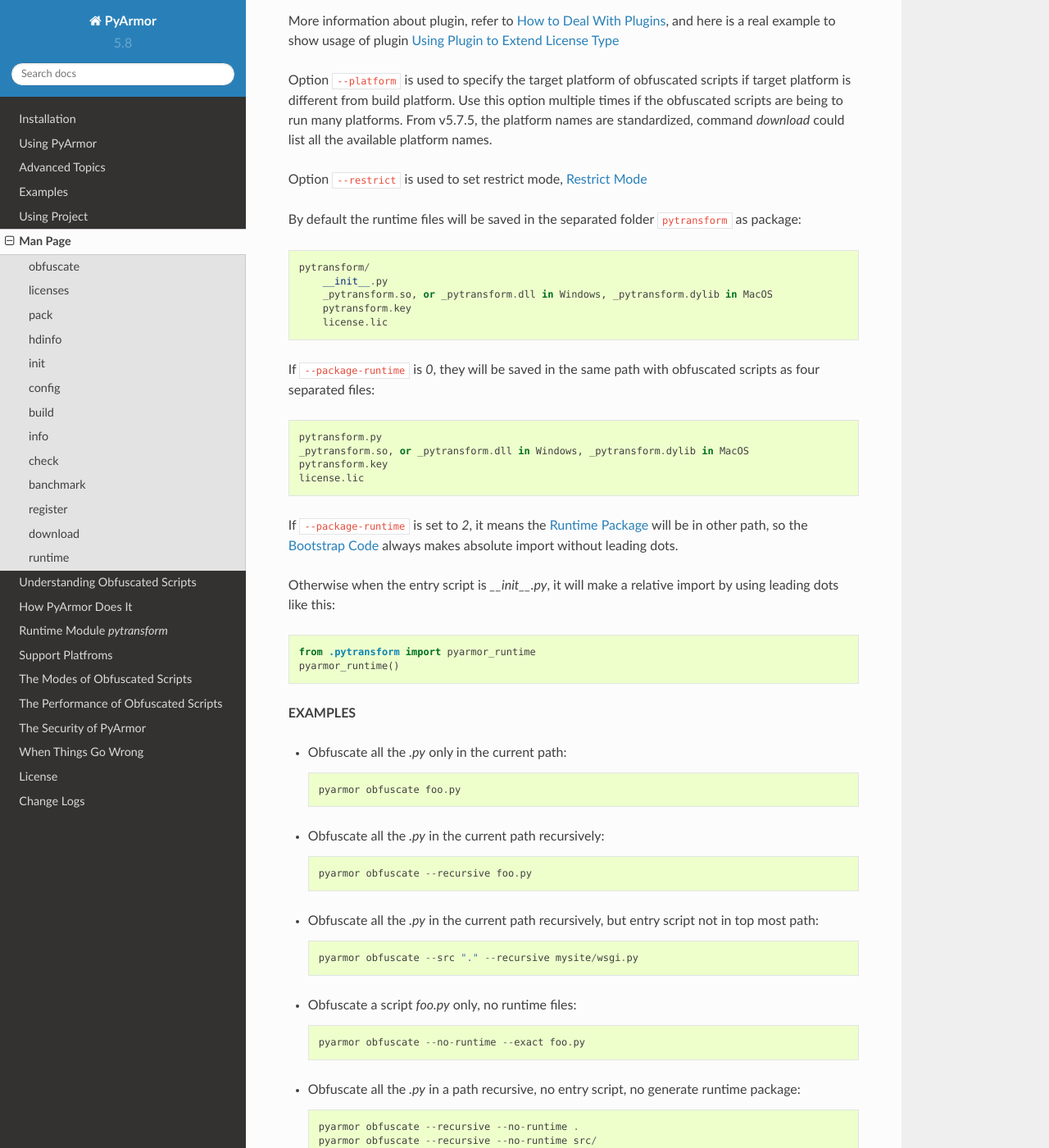
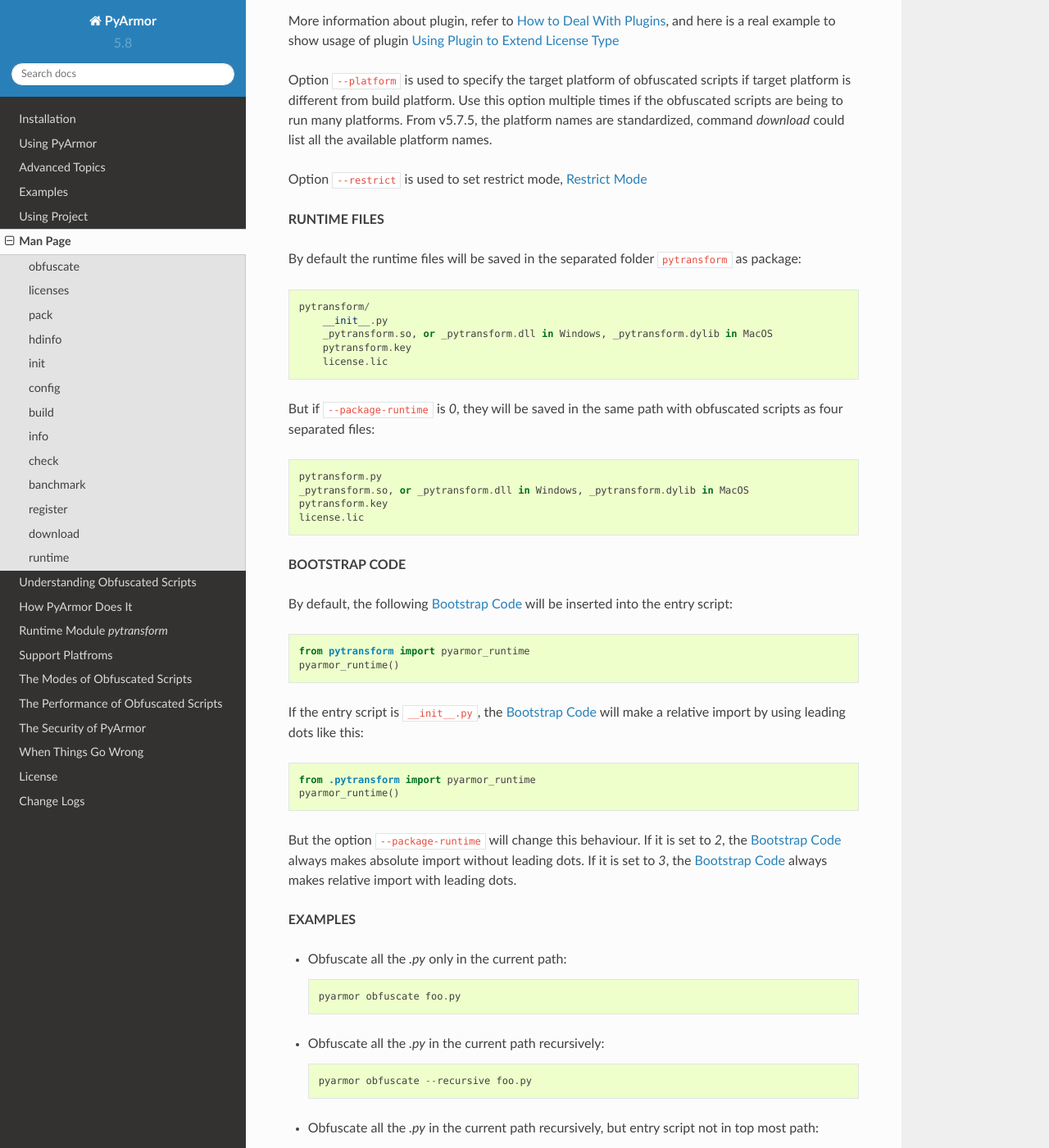
Before and after one commit to dashingsoft/pyarmor, a Sphinx documentation site: the page built from docs/man.rst, in a window 1280 px wide and 1400 px high, scrolled down 3102 px. Shown: the whole window at 82% size. Built offline with Sphinx 7.4.7 and the Read the Docs theme 2.0.0, drawn with Linux system fonts in a browser that asks for light colours; some of the changed text lies outside the part shown.

Commit message:
Refine --package-runtime

```diff
--- a/docs/man.rst
+++ b/docs/man.rst
@@ -58,19 +58,19 @@
 
 **OPTIONS**
 
--O, --output PATH           Output path, default is `dist`
--r, --recursive             Search scripts in recursive mode
--s, --src PATH              Specify source path if entry script is not in the top most path
---exclude PATH              Exclude the path in recusrive mode. Multiple paths are allowed, separated by ",", or use this option multiple times
---exact                     Only obfuscate list scripts
---no-bootstrap              Do not insert bootstrap code to entry script
---no-cross-protection       Do not insert protection code to entry script
---plugin NAME               Insert extra code to entry script, it could be used multiple times
---platform NAME             Distribute obfuscated scripts to other platform
---advanced <0,1>            Disable or enable advanced mode
---restrict <0,1,2,3,4>      Set restrict mode
---package-runtime <0,1,2>   Save the runtime files as a package or not
--n, --no-runtime            DO NOT generate runtime files
+-O, --output PATH             Output path, default is `dist`
+-r, --recursive               Search scripts in recursive mode
+-s, --src PATH                Specify source path if entry script is not in the top most path
+--exclude PATH                Exclude the path in recusrive mode. Multiple paths are allowed, separated by ",", or use this option multiple times
+--exact                       Only obfuscate list scripts
+--no-bootstrap                Do not insert bootstrap code to entry script
+--no-cross-protection         Do not insert protection code to entry script
+--plugin NAME                 Insert extra code to entry script, it could be used multiple times
+--platform NAME               Distribute obfuscated scripts to other platform
+--advanced <0,1>              Disable or enable advanced mode
+--restrict <0,1,2,3,4>        Set restrict mode
+--package-runtime <0,1,2,3>   Where to save runtime files, and how to make bootstrap code
+-n, --no-runtime              DO NOT generate runtime files
 
 **DESCRIPTION**
 
@@ -117,8 +117,9 @@
 v5.7.5, the platform names are standardized, command `download` could list all
 the available platform names.
 
-Option ``--restrict`` is used to set restrict mode, :ref:`Restrict
-Mode`
+Option ``--restrict`` is used to set restrict mode, :ref:`Restrict Mode`
+
+**RUNTIME FILES**
 
 By default the runtime files will be saved in the separated folder ``pytransform``
 as package::
@@ -129,7 +130,7 @@
         pytransform.key
         license.lic
 
-If ``--package-runtime`` is `0`, they will be saved in the same path with
+But if ``--package-runtime`` is `0`, they will be saved in the same path with
 obfuscated scripts as four separated files::
 
     pytransform.py
@@ -137,16 +138,25 @@
     pytransform.key
     license.lic
 
-If ``--package-runtime`` is set to `2`, it means the :ref:`runtime package` will
-be in other path, so the :ref:`bootstrap code` always makes absolute import
-without leading dots.
+**BOOTSTRAP CODE**
 
-Otherwise when the entry script is `__init__.py`, it will make a relative import
-by using leading dots like this::
+By default, the following :ref:`bootstrap code` will be inserted into the entry
+script::
+
+    from pytransform import pyarmor_runtime
+    pyarmor_runtime()
+
+If the entry script is ``__init__.py``, the :ref:`bootstrap code` will make a
+relative import by using leading dots like this::
 
     from .pytransform import pyarmor_runtime
     pyarmor_runtime()
 
+
+But the option ``--package-runtime`` will change this behaviour. If it is set to
+`2`, the :ref:`bootstrap code` always makes absolute import without leading
+dots. If it is set to `3`, the :ref:`bootstrap code` always makes relative
+import with leading dots.
 
 **EXAMPLES**
 
@@ -493,7 +503,7 @@
 --cross-protection <0,1>        Disable or enable to insert cross protection code into entry script
 --runtime-path RPATH            Set the path of runtime files in target machine
 --plugin NAME                   Insert extra code to entry script, it could be used multiple times
---package-runtime <0,1,2>       Save the runtime files as a package or not
+--package-runtime <0,1,2,3>     Where to save runtime files, and how to make bootstrap code
 
 **DESCRIPTION**
 
@@ -560,7 +570,7 @@
 -n, --no-runtime              DO NOT generate runtime files
 -O, --output OUTPUT           Output path, override project configuration
 --platform NAME               Distribute obfuscated scripts to other platform
---package-runtime <0,1,2>     Save the runtime files as a package or not
+--package-runtime <0,1,2,3>   Where to save runtime files, and how to make bootstrap code
 
 **DESCRIPTION**
 
```
